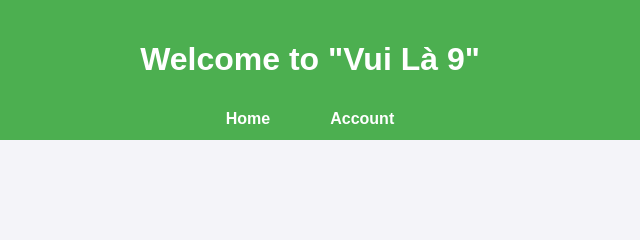
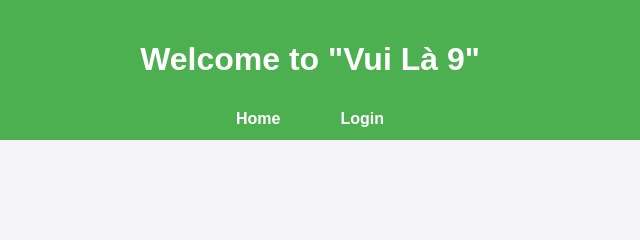
Before and after one commit to taidohomework/GymFi, a plain HTML site: page index.html in a window 1280 px wide. Shown: the top 240 px of the page, 330-970 px from the left. Drawn offline with Linux system fonts and the light colour scheme.

Commit message:
fix button login

```diff
--- a/index.html
+++ b/index.html
@@ -109,8 +109,8 @@
         <h1>Welcome to "Vui Là 9"</h1>
         <nav>
             <a href="index.html">Home</a>
-            <!-- <a id="login-link" href="login.html">Login</a> -->
-            <a id="account-link" href="account.html">Account</a>
+            <a id="login-link" href="login.html">Login</a>
+            <a id="account-link" href="account.html" style="display: none;">Account</a>
         </nav>
     </header>
     <main>
@@ -151,6 +151,9 @@
             if (localStorage.getItem('loggedIn') === 'true') {
                 document.getElementById('login-link').style.display = 'none';
                 document.getElementById('account-link').style.display = 'flex';
+            } else {
+                document.getElementById('login-link').style.display = 'flex';
+                document.getElementById('account-link').style.display = 'none';
             }
         }
     </script>
```
